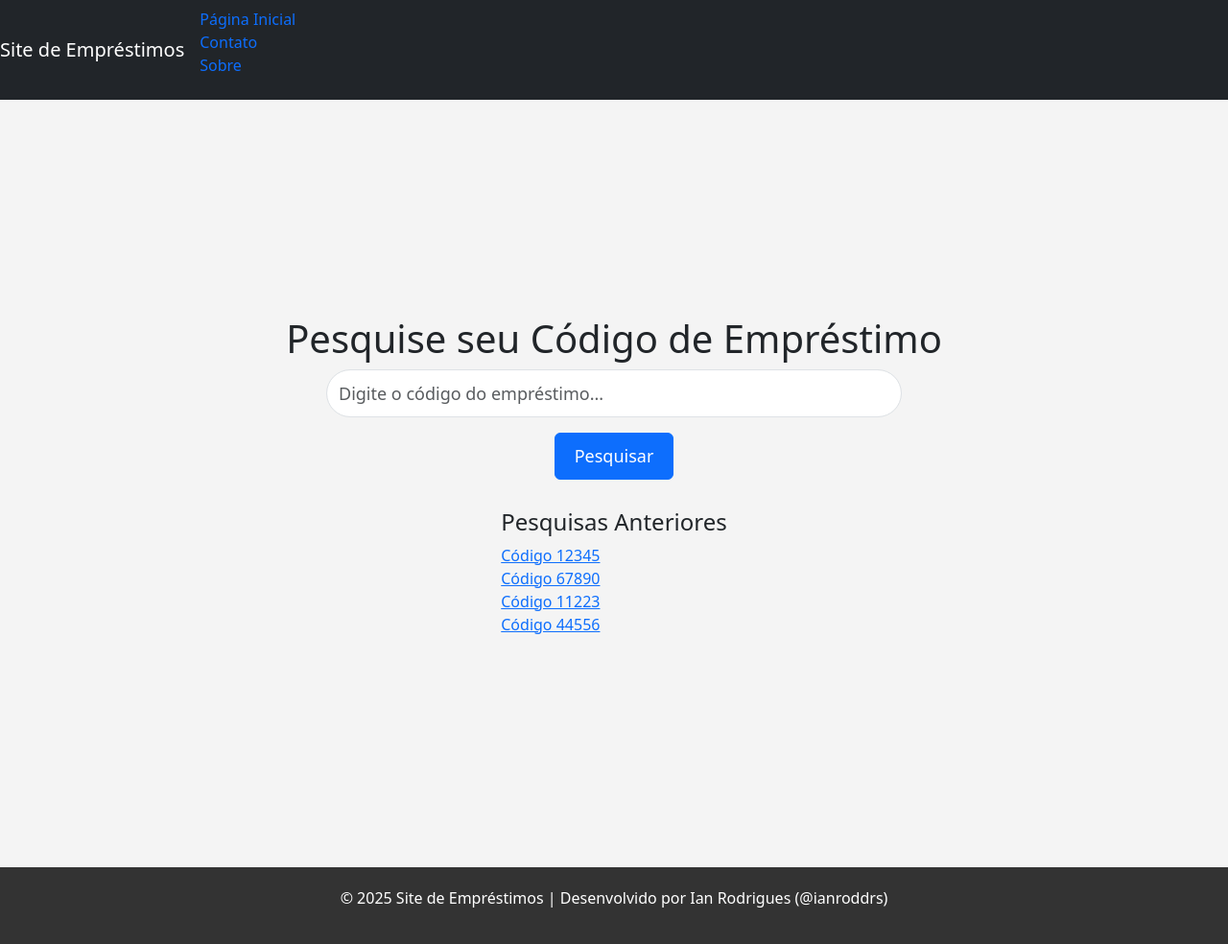
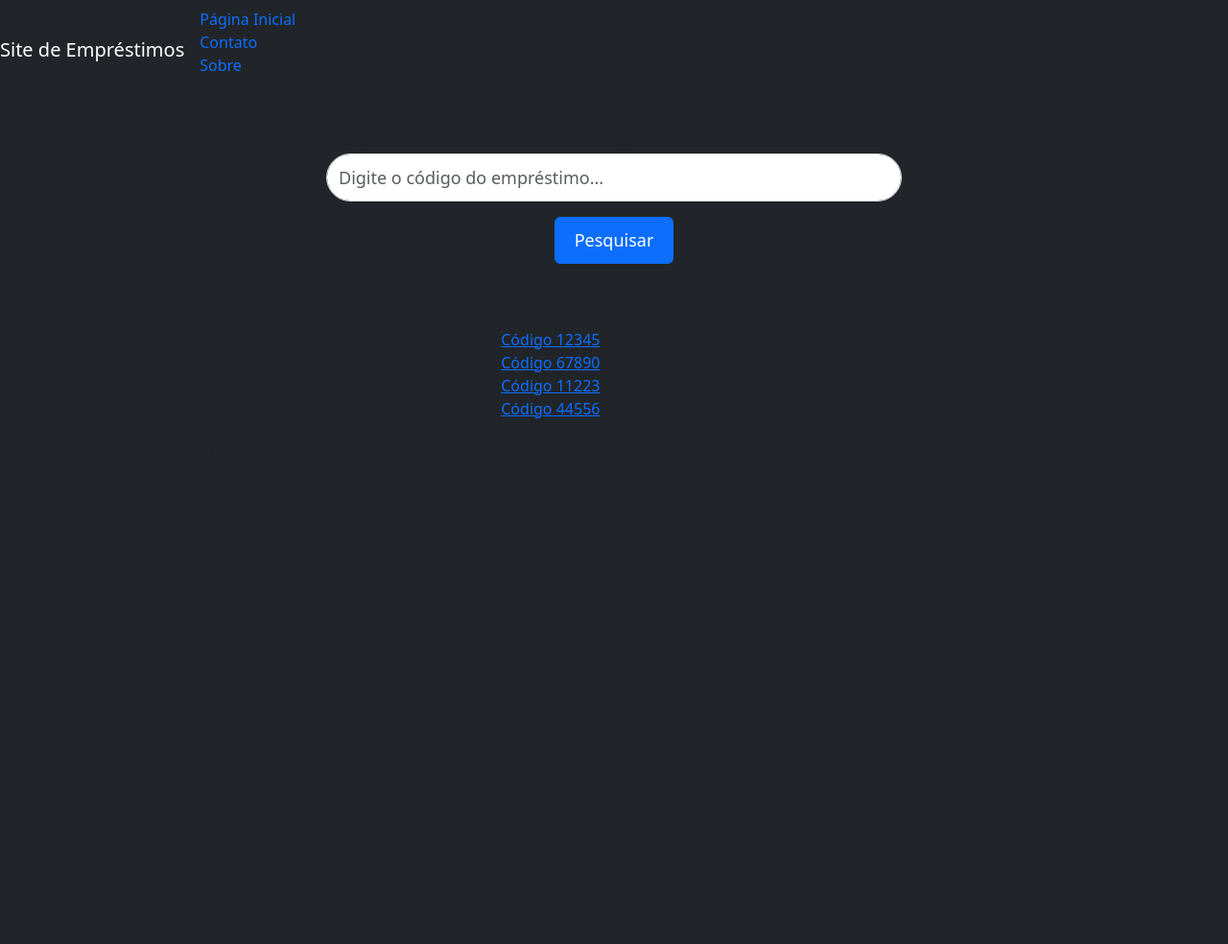
Before and after one commit to ianroddrs/FinanControl, a Django app: page / in a window 1280 px wide. Shown: the whole page at 96% size. After the commit the page ends 436 px from the top, so only its background shows below. Run offline with Django 5.2, Linux system fonts and the light colour scheme; some libraries are stand-ins or nearby versions.

Commit message:
atualiza a cor de fundo da página e remove CSS não utilizado

```diff
--- a/apps/main/static/css/main.css
+++ /dev/null
@@ -1,11 +0,0 @@
-body {
-    background-color: #f4f4f4;
-    height: 100vh;
-}
-
-footer {
-    text-align: center;
-    padding: 20px;
-    background-color: #333;
-    color: white;
-}
--- a/apps/main/templates/main.html
+++ b/apps/main/templates/main.html
@@ -19,7 +19,7 @@
 
   <title>{% block title %}{% endblock %}</title>
 </head>
-<body>
+<body class="bg-dark">
   <nav class="navbar navbar-expand-lg navbar-dark bg-dark">
     <span class="navbar-brand">Site de Empréstimos</span>
       <button class="navbar-toggler" type="button" data-bs-toggle="offcanvas" data-bs-target="#offcanvasMenu" aria-controls="offcanvasMenu">
```
Also changed, not shown: assets/media/favicon.ico (added), 1 other file.
